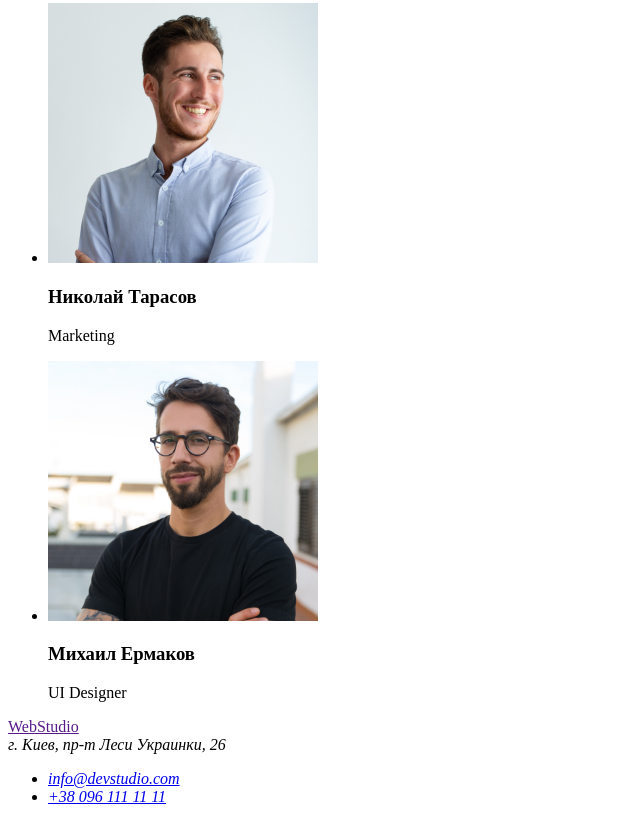
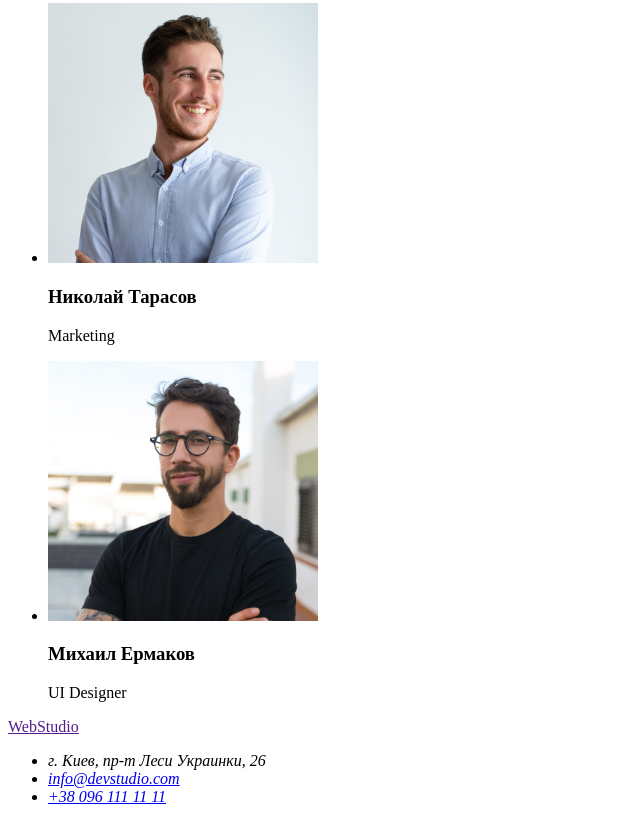
Before and after one commit to Zoriana-Trus/goit-markup-hw-01, a plain HTML site: page index.html in a window 1280 px wide. Shown: the part 2312-3134 px from the top of the page, without its empty margins (0-640 px from the left). Drawn offline with Linux system fonts and the light colour scheme.

Commit message:
виправлення помилок футер

```diff
--- a/index.html
+++ b/index.html
@@ -82,12 +82,13 @@
     <!-- Футер-->
     <footer>
         <a href="">WebStudio</a>
-        <address>г. Киев, пр-т Леси Украинки, 26
-        <ul>
-            <li> <a href="mailto:info@devstudio.com">info@devstudio.com</a></li>
-            <li><a href="tel:+380961111111">+38 096 111 11 11</a></li>
-        </ul>
-    </address>
+        <address>
+            <ul>
+               <li>г. Киев, пр-т Леси Украинки, 26</li>
+               <li><a href="mailto:info@devstudio.com">info@devstudio.com</a></li>
+               <li><a href="tel:+380961111111">+38 096 111 11 11</a></li>
+            </ul>
+         </address>
     </footer>
 
 </body>
```
